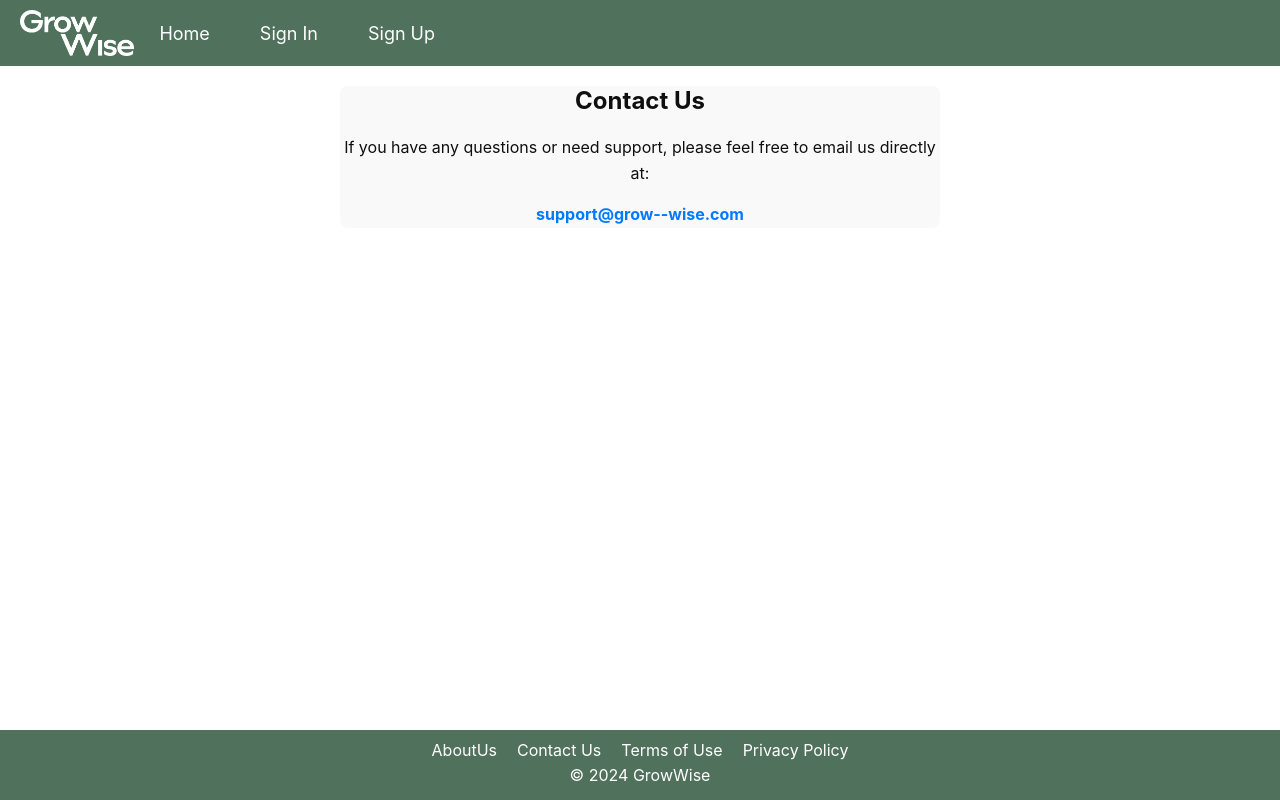
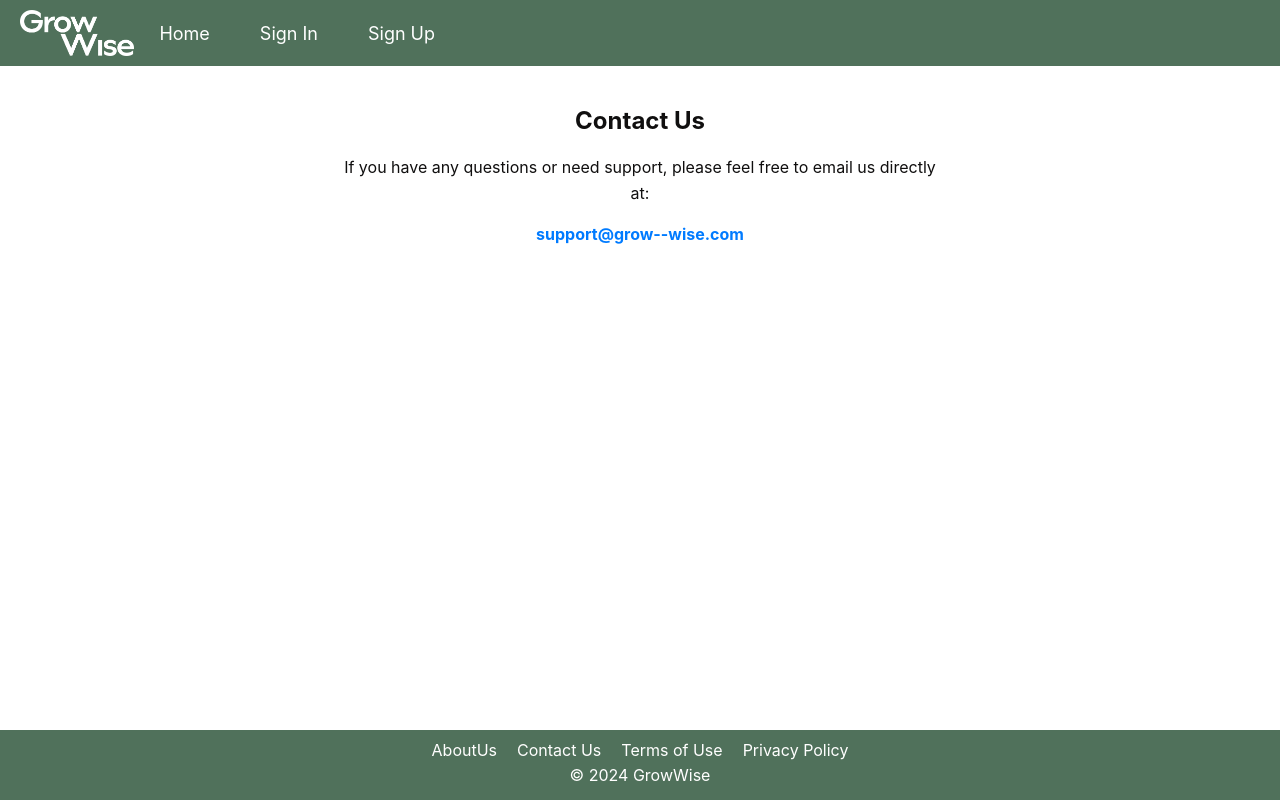
Before and after one commit to sahomelabs/exptest, a React (Create React App) app: page /contact-us in a window 1280 px wide. Built offline with nearby package versions, Linux system fonts and the light colour scheme.

Commit message:
remove backgroud color

```diff
--- a/src/Pages/ContactUs/ContactUs.css
+++ b/src/Pages/ContactUs/ContactUs.css
@@ -2,9 +2,9 @@
 
    /* ContactUs.css */
 .contact-us {
+  padding-top: 20px;
   max-width: 600px;
   margin: 0 auto;
-  background-color: #f9f9f9;
   border-radius: 8px;
 }
 
```
